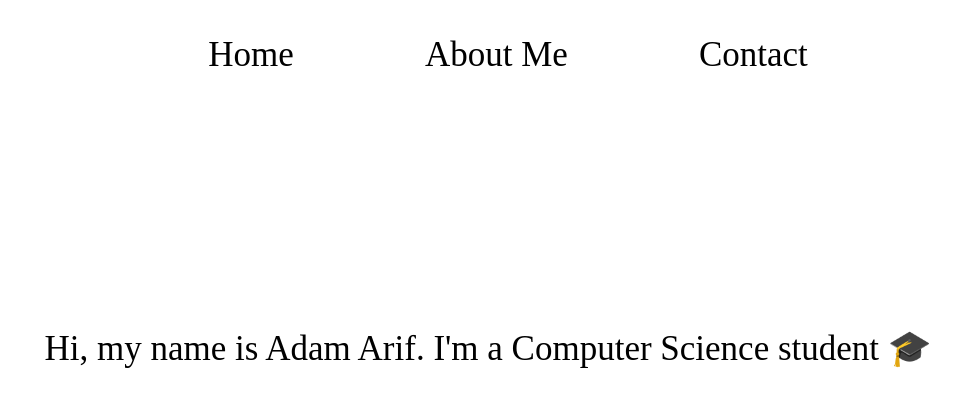
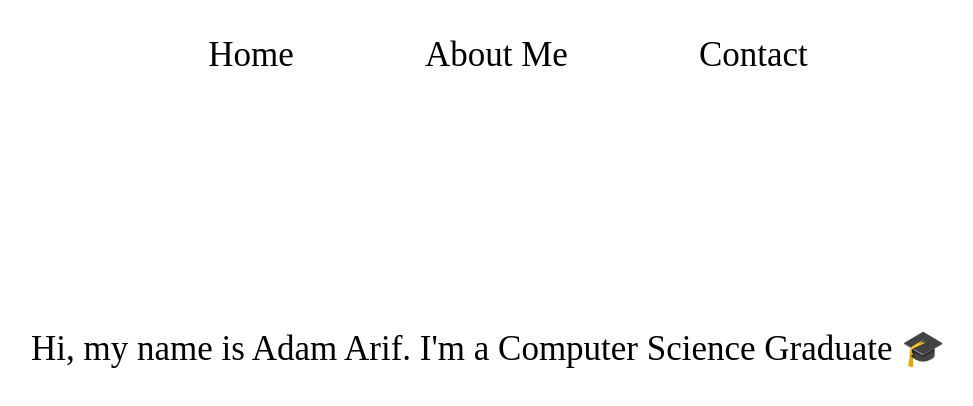
Before and after one commit to adamzavien/adamzavien.github.io, a plain HTML site: page index.html in a window 1280 px wide. Shown: the whole page, without its empty margins (152-1125 px from the left). Drawn offline with Linux system fonts and the light colour scheme.

Commit message:
Update index.html

```diff
--- a/index.html
+++ b/index.html
@@ -19,7 +19,7 @@
         </header>
 
         <div class="introduction">
-            <p>Hi, my name is Adam Arif. I'm a Computer Science student 🎓</p>
+            <p>Hi, my name is Adam Arif. I'm a Computer Science Graduate 🎓</p>
         </div>
 
     </body>
```
